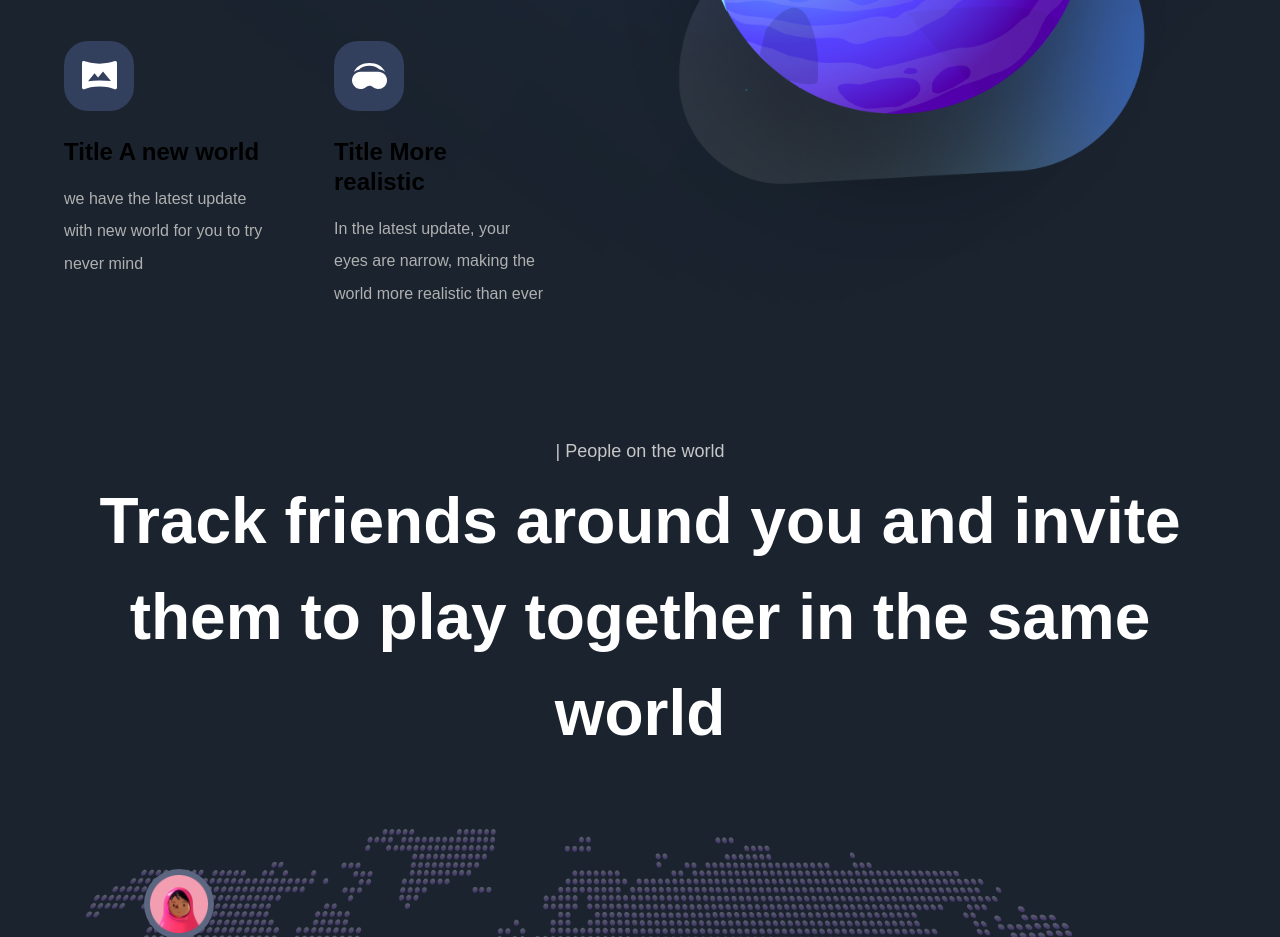
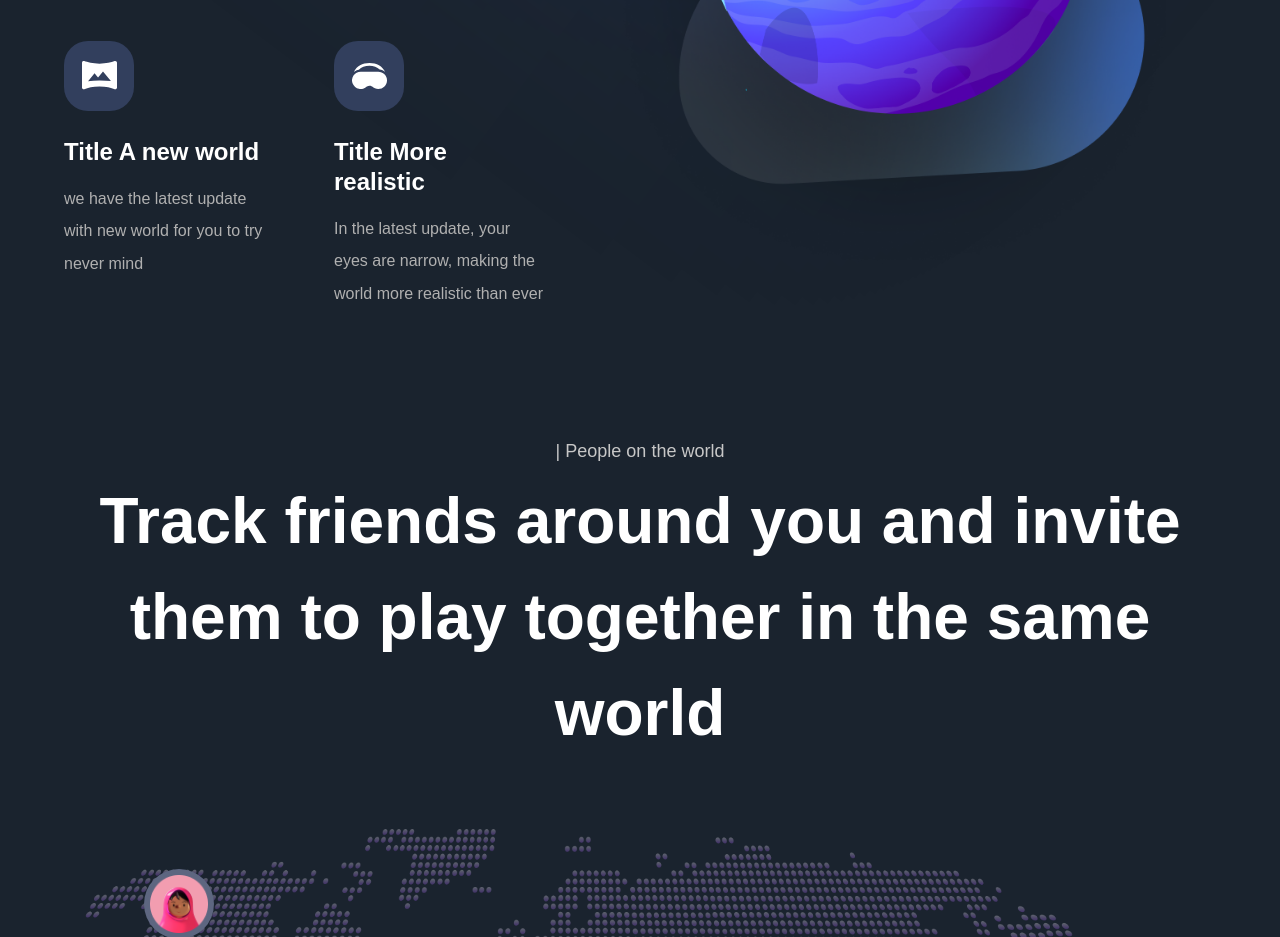
Before and after one commit to AmirZarei2002/metaverse, a Next.js app: page / in a window 1280 px wide. Shown: the part 3820-4757 px from the top of the page. Built offline with nearby package versions, Linux system fonts and the light colour scheme; a web font is replaced by a local one.

Commit message:
text-color fixed

```diff
--- a/components/NewFeatures.jsx
+++ b/components/NewFeatures.jsx
@@ -11,7 +11,7 @@ const NewFeatures = ({ imgUrl, title, subtitle }) => (
                 className="w-1/2 h-1/2 object-contain"
             />
         </div>
-        <h1 className="mt-[26px] font-bold text-[24px] leading-[30px] text-whtie">
+        <h1 className="mt-[26px] font-bold text-[24px] leading-[30px] text-white">
             Title {title}
         </h1>
         <p className="flex -1 mt-[16px] font-normal text-[#b0b0b0] leading-[32.4px]">
```
